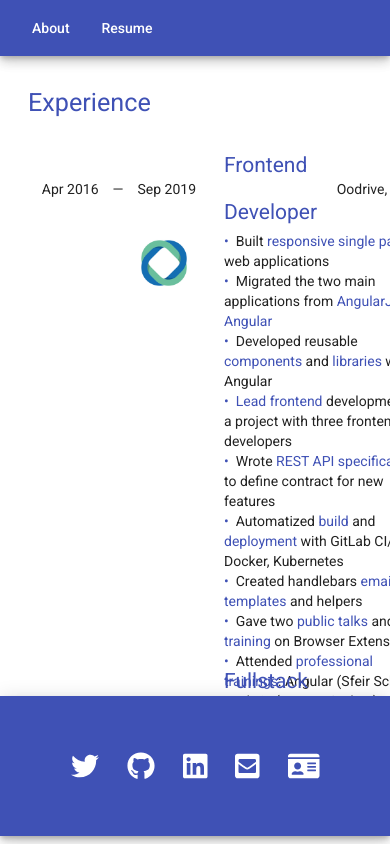
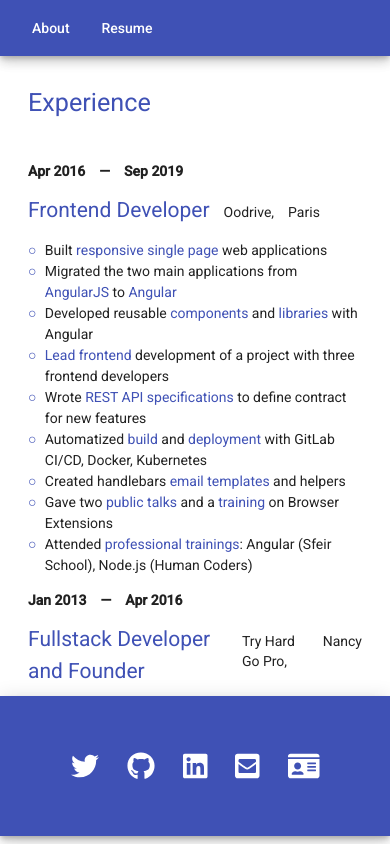
Before and after one commit to gritchou/gritchou.dev, an Angular app: page /resume in a window 390 px wide. Built offline with nearby package versions, Linux system fonts and the light colour scheme.

Commit message:
feat(resume): update experience component to handle responsive

```diff
--- a/src/app/resume/experience/experience.component.html
+++ b/src/app/resume/experience/experience.component.html
@@ -1,26 +1,16 @@
 <div class="experience">
     <div class="date">
-        <span>{{ experience.startDate }}</span
-        ><span>{{ experience.endDate }}</span>
+        <span>{{ experience.startDate }}</span><span>{{ experience.endDate }}</span>
     </div>
     <div class="header">
-        <span class="jobTitle">{{ experience.jobTitle }}</span>
+        <span class="job-title">{{ experience.jobTitle }}</span>
         <span class="company">{{ experience.company }},</span>
         <span class="location">{{ experience.location }}</span>
     </div>
     <div class="logo">
-        <img
-            src="{{ getSrc() }}"
-            alt="{{ experience.company }}"
-            height="64"
-            width="64"
-        />
+        <img src="{{ getSrc() }}" alt="{{ experience.company }}" height="64" width="64" />
     </div>
-    <div class="achievements">
-        <div
-            *ngFor="let achievement of experience.achievements"
-            class="achievement"
-            [innerHTML]="achievement"
-        ></div>
-    </div>
+    <ul class="achievements">
+        <li *ngFor="let achievement of experience.achievements" class="achievement" [innerHTML]="achievement"></li>
+    </ul>
 </div>
--- a/src/app/resume/experience/experience.component.scss
+++ b/src/app/resume/experience/experience.component.scss
@@ -3,7 +3,6 @@
 .experience {
 	display: grid;
 	grid-template-columns: 12em auto;
-    grid-template-rows: 4em auto;
 	grid-column-gap: 2em;
 	grid-row-gap: 1em;
 	color: $text-color;
@@ -11,8 +10,8 @@
 
 	.date {
 		display: flex;
-        align-items: center;
 		justify-content: flex-end;
+		align-self: baseline;
 
 		span + span {
 			margin-left: 1em;
@@ -26,20 +25,21 @@
 	.logo {
 		display: flex;
 		justify-content: flex-end;
+		padding: 0.25em 0;
 		img {
 			align-self: flex-start;
 		}
-        // margin-top: 1em;
 	}
+
 	.header {
 		display: flex;
-        align-items: center;
+		align-items: baseline;
 		justify-content: flex-start;
-        // align-items: baseline;
-        .jobTitle {
+		align-self: baseline;
+		.job-title {
 			color: $primary;
 			font-size: 1.5em;
-            line-height: 2.25em;
+			line-height: 1.5em;
 		}
 		.company,
 		.location {
@@ -48,14 +48,41 @@
 	}
 
 	.achievements {
+		.achievement {
+			line-height: 1.5em;
+		}
 		& .achievement::before,
 		.achievement em {
 			font-style: normal;
 			color: $primary;
 		}
-        & .achievement::before {
-            content: "•";
-            margin-right: 0.5em;
+		margin: 0;
+		padding-left: 1.2em;
+		& li {
+			list-style: none;
+			&::before {
+				content: "○";
+				color: $primary;
+				display: inline-block;
+				width: 1.2em;
+				margin-left: -1.2em;
 			}
 		}
 	}
+}
+
+@media (max-width: 500px) {
+	.experience {
+		grid-template-columns: auto;
+		grid-template-rows: auto;
+
+		.date {
+			justify-content: flex-start;
+			font-weight: bold;
+		}
+
+		.logo {
+			display: none;
+		}
+	}
+}
--- a/src/app/resume/experience/experience.component.ts
+++ b/src/app/resume/experience/experience.component.ts
@@ -1,19 +1,17 @@
-import { Component, OnInit, Input, ViewEncapsulation } from "@angular/core";
-import { Experience } from "../resume";
+import { Component, Input, ViewEncapsulation } from '@angular/core';
+
+import { Experience } from '../resume';
 
 @Component({
-    selector: "app-experience",
-    templateUrl: "./experience.component.html",
-    styleUrls: ["./experience.component.scss"],
-    encapsulation: ViewEncapsulation.None
+	selector: 'app-experience',
+	templateUrl: './experience.component.html',
+	styleUrls: ['./experience.component.scss'],
+	encapsulation: ViewEncapsulation.None
 })
-export class ExperienceComponent implements OnInit {
-    @Input() experience: Experience;
-    constructor() {}
+export class ExperienceComponent {
+	@Input() experience!: Experience;
 
-    ngOnInit(): void {}
-
-    getSrc(): string {
-        return "./assets/" + this.experience.image;
-    }
+	getSrc(): string {
+		return `./assets/${this.experience.image}`;
+	}
 }
```
Lines whose indentation alone changed are shown as unchanged.
